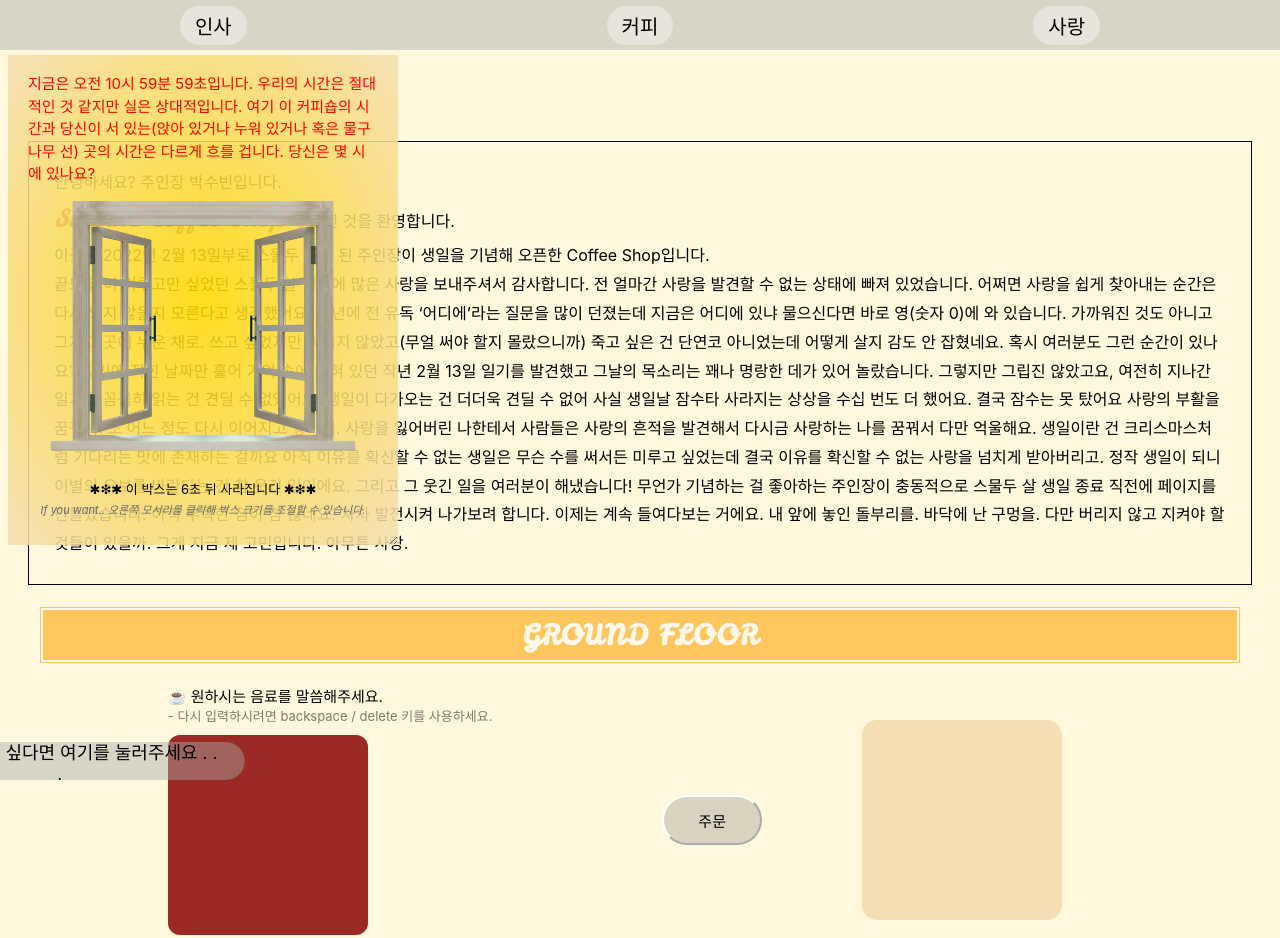
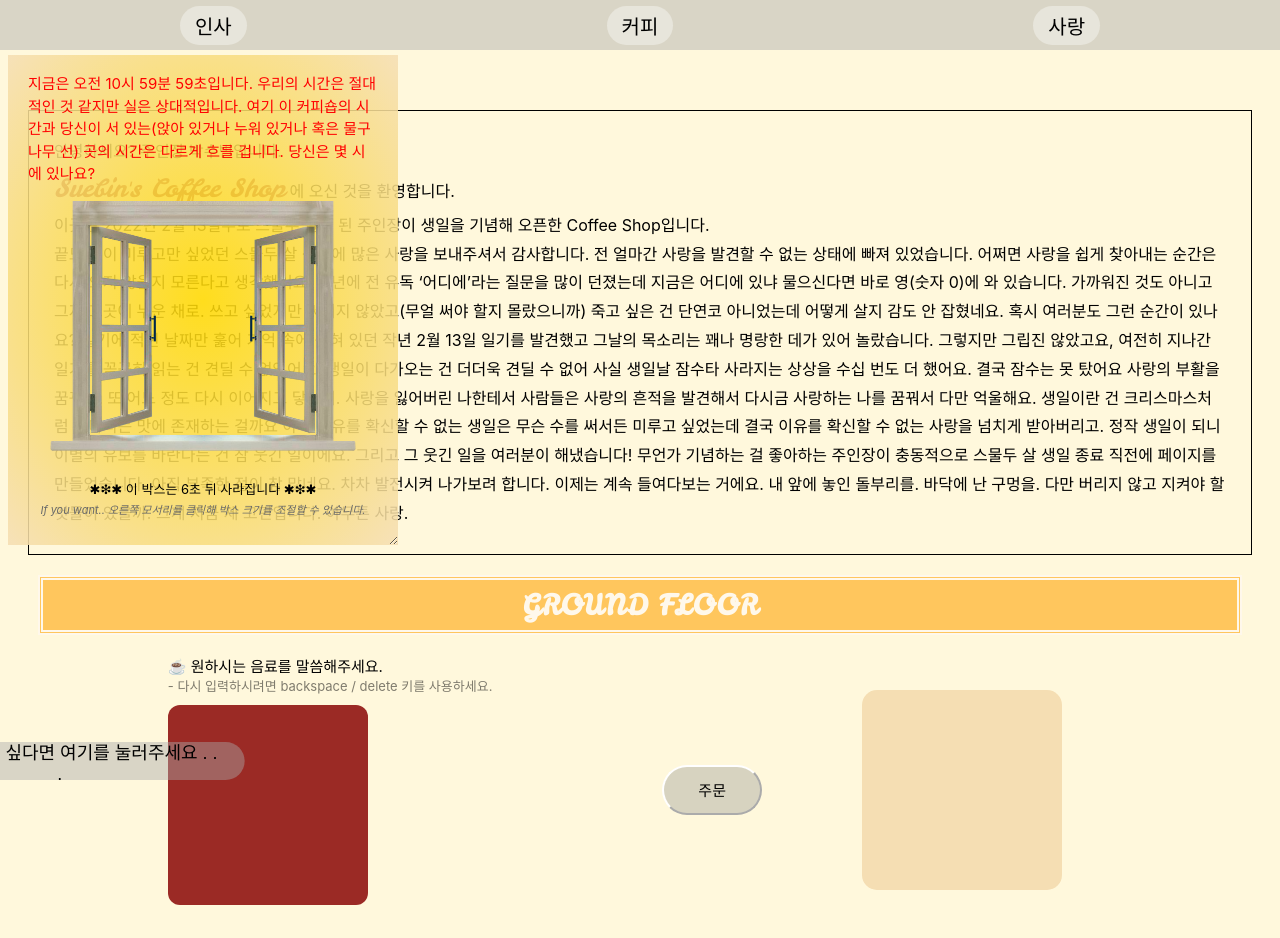
Before and after one commit to suebinpark/coffeeshop2022, a plain HTML site: page button1.html in a window 1280 px wide. Drawn offline with Linux system fonts and the light colour scheme.

Commit message:
Update style.css

```diff
--- a/style.css
+++ b/style.css
@@ -193,7 +193,8 @@ progress {
   display: flex;
   height: 130vh;
   flex-direction: column;
-  justify-content: center;
+  justify-content: flex-start;
+  margin-top: 100px;
   padding: 10px 20px;
 }
 .main-letter__text {
```
